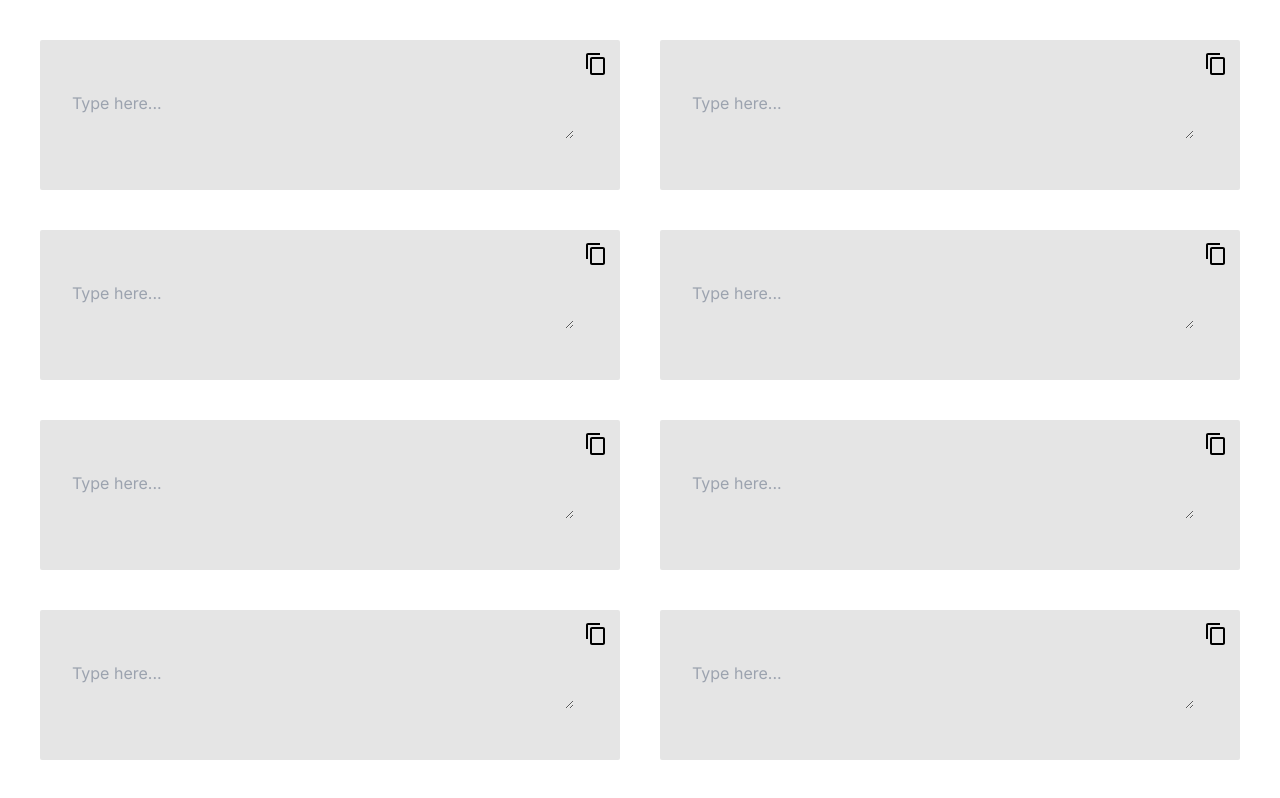
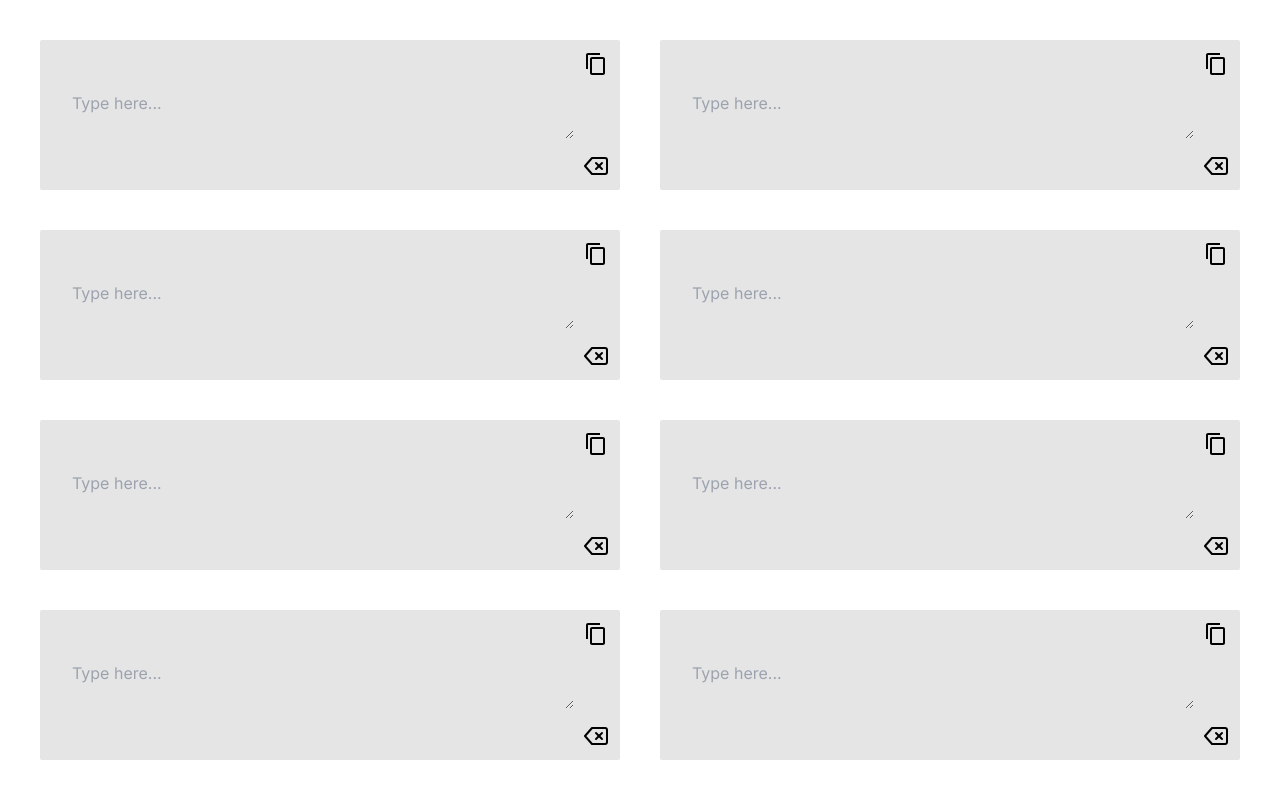
Before and after one commit to ollie-cook/copypastedump, a Next.js app: page / in a window 1280 px wide. Built offline with nearby package versions, Linux system fonts and the light colour scheme.

Commit message:
Added clear button

```diff
--- a/app/components/Grid/Grid.tsx
+++ b/app/components/Grid/Grid.tsx
@@ -2,11 +2,12 @@
 
 import { useState, useEffect } from "react"
 import { MdContentCopy } from "react-icons/md";
+import { FiDelete } from "react-icons/fi";
 import Cookies from "js-cookie"
 
 type Brick = {
   id: number,
-  value: string
+  value: string | undefined
 }
 
 export default function Grid() {
@@ -37,25 +38,25 @@ function Brick(props: BrickProps) {
   const [value, setValue] = useState(props.initialValue)
   const [showCopied, setShowCopied] = useState(false)
 
-  const handleChange = (e: React.ChangeEvent<HTMLTextAreaElement>) => {
-    setValue(e.target.value)
+  const handleChange = (e?: React.ChangeEvent<HTMLTextAreaElement>) => {
+    setValue(e?.target.value || "")
 
     //update cookie
     let currentCookies = Cookies.get("brickValues");
     if (currentCookies == undefined) {
-      Cookies.set("brickValues", JSON.stringify([{id:props.id, value: e.target.value}]))
+      Cookies.set("brickValues", JSON.stringify([{id:props.id, value: e?.target.value}]))
     } else {
       let currentBrickValues: Brick[] = JSON.parse(currentCookies);
       let updatedBrickValues: Brick[] = currentBrickValues;
 
       if (currentBrickValues.find(b => b.id === props.id) == undefined) {
         //brick not yet set in cookies
-        updatedBrickValues.push({id: props.id, value: e.target.value})
+        updatedBrickValues.push({id: props.id, value: e?.target.value})
       } else {
         //brick already set in cookies
         updatedBrickValues = currentBrickValues.map(b => {
           if (b.id === props.id) {
-            return {id: props.id, value: e.target.value}
+            return {id: props.id, value: e?.target.value}
           } else {
             return b
           }
@@ -96,6 +97,9 @@ function Brick(props: BrickProps) {
           </div>
         }
       </div>
+      <button className="group absolute w-8 h-8 flex justify-center items-center bottom-2 right-2" onClick={() => handleChange()}>
+        <FiDelete className="w-6 h-6 group-hover:w-8 group-hover:h-8" />
+      </button>
     </div>
   )
 }
```
